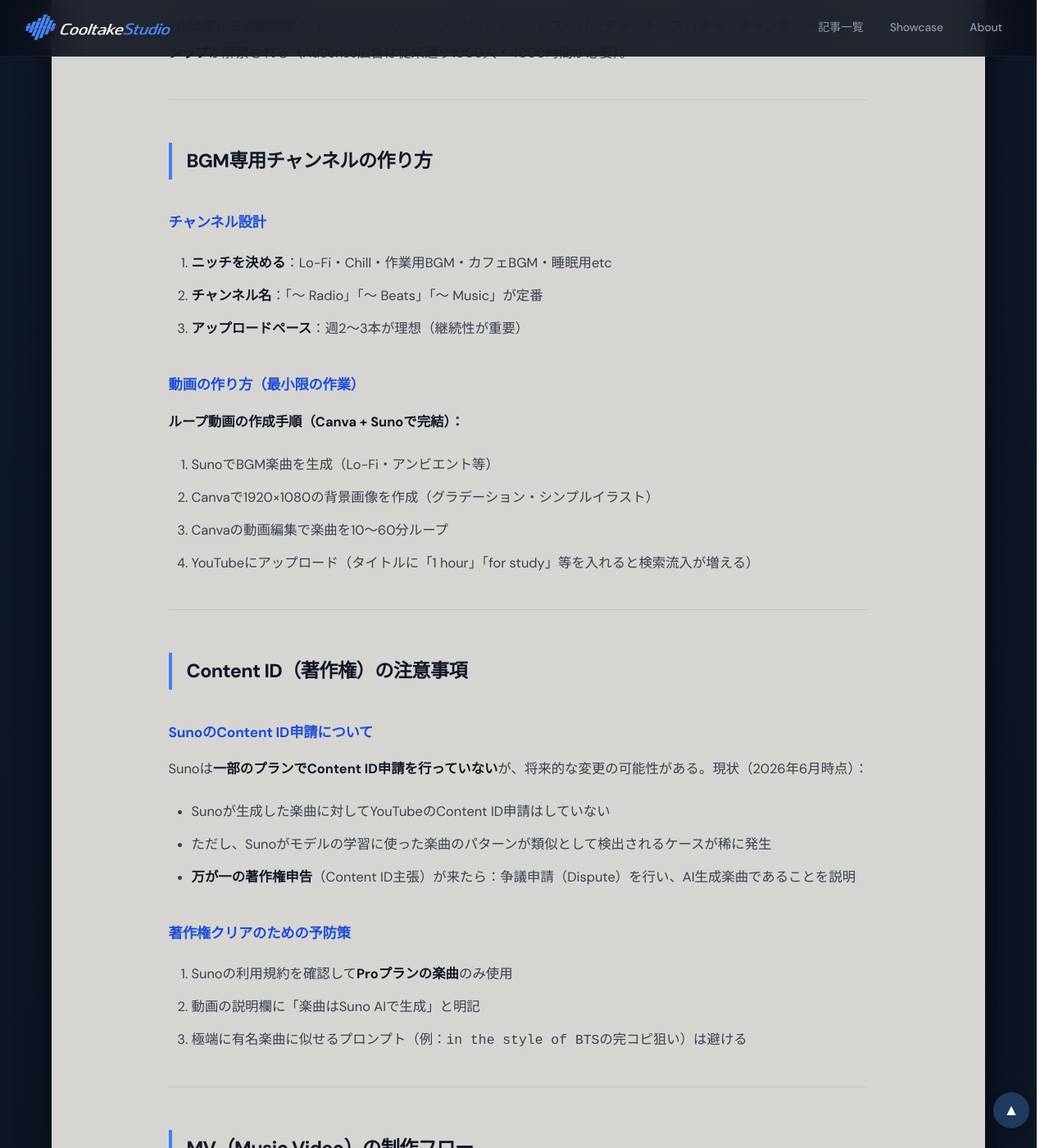
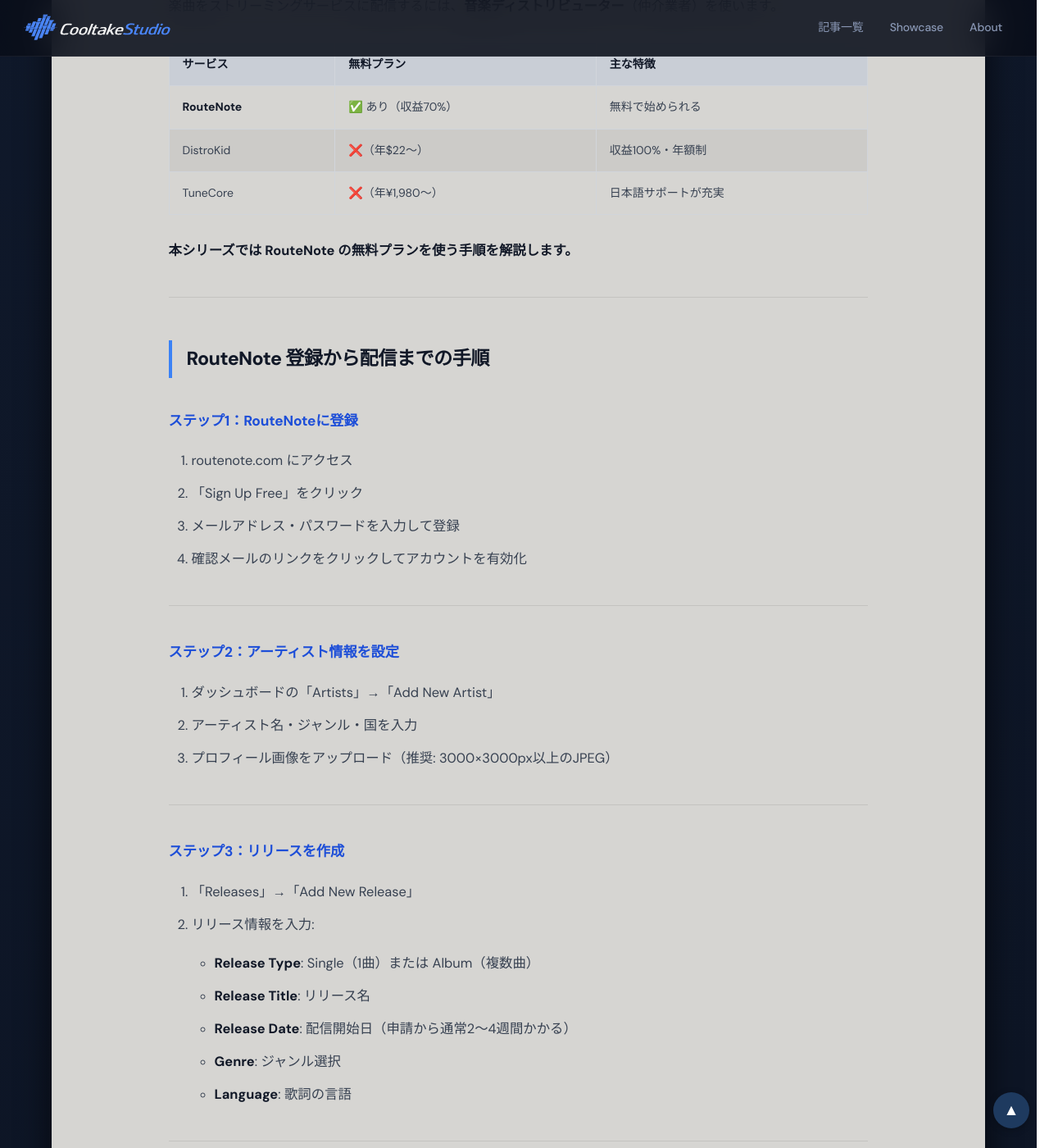
Before and after one commit to cooltake/cooltake-staging, a Jekyll site: the page built from _posts/2026-06-23-suno-guide-11.md, in a window 1280 px wide and 1400 px high, scrolled down 1384 px. Shown: the whole window at 82% size. Built offline with Jekyll 4.4.1, drawn with Linux system fonts in a browser that asks for light colours; some web fonts are replaced; some of the changed text lies outside the part shown.

```diff
--- a/_posts/2026-06-23-suno-guide-11.md
+++ b/_posts/2026-06-23-suno-guide-11.md
@@ -1,136 +1,172 @@
 ---
 layout: post
-title: "【第11回】SunoのAI楽曲でYouTubeを収益化する方法｜AdSense・BGMチャンネル・著作権管理の全知識"
-description: "Suno AIで生成した楽曲を使ったYouTubeチャンネルの収益化戦略を解説。BGM専用チャンネル・Music Video・著作権トラブルの回避・Content IDの仕組みまで詳しく説明。"
+title: "Sunoで作った曲を配信する — RouteNoteでSpotify・Apple Musicへ【第11回】"
+description: "Suno AIで制作した楽曲をSpotify・Apple Musicに配信する手順を解説。RouteNoteの無料登録から配信申請・収益化条件まで実際のフローを紹介します。"
 date: 2026-06-23
 categories: [production]
-tags: [Suno AI, YouTube, 収益化, AdSense, BGM, AI音楽]
+tags: [Suno, AI音楽, RouteNote, Spotify, Apple Music, 音楽配信]
 image: /assets/images/thumb-suno-guide-11.jpg
-series: suno-guide
-series_title: "Sunoで曲を作る"
-series_num: 11
 ---
 
-> **このシリーズについて**
-> 「Sunoで曲を作る」全12回のシリーズです。#11はYouTube収益化の実践。#10の配信ガイドも合わせてお読みください。
+## Sunoの曲を世界に届ける
 
-## SunoとYouTubeの相性
+[第10回](/production/suno-guide-10/)までで、Sunoを使った楽曲制作の技術を一通り学びました。第11回では、作った曲を**Spotify・Apple Musicなどのストリーミングサービスに配信**する方法を解説します。
 
-Sunoで生成した楽曲はYouTubeの収益化に使える。特に以下の3形式との相性が良い：
-
-| 形式 | 特徴 |
-|------|------|
-| **BGM専用チャンネル** | Lo-Fi・アンビエント・集中用BGMを配信。需要が安定 |
-| **MV（Music Video）** | 楽曲に映像を組み合わせて公開。バイラル狙い |
-| **カバー動画のBGM** | 自分の演奏・歌声＋Sunoのバックトラック |
+ただし、配信に進む前に確認しておくべき重要な条件があります。
 
 ---
 
-## 収益化条件（YPP：YouTube Partner Program）
+## 重要：Sunoの商用利用・配信条件
 
-YouTubeのAdSense収益を受け取るには：
+### 無料プランでは配信不可
 
-| 条件 | 数値 |
-|------|------|
-| チャンネル登録者数 | 500人以上 |
-| 過去90日の動画アップロード | 3本以上 |
-| 過去12ヶ月の総再生時間 | 3,000時間以上 **または** |
-| 過去90日のショート視聴回数 | 3,000,000回以上 |
+| プラン | 月額 | 配信・商用利用 |
+|-------|------|--------------|
+| Free | 無料 | ❌ 禁止（個人・非商用のみ） |
+| Pro | $8/月 | ✅ 商用利用・配信OK |
+| Premier | $24/月 | ✅ 商用利用・配信OK |
 
-**2024年からの新制度：** 上記の「500人・3000時間」条件でも**スーパーチャット・スパチャ・チャンネルメンバーシップ**が解禁される（AdSense広告は従来通り1000人・4000時間が必要）。
+**配信するには Pro または Premier プランが必須です。**
+
+### 「Powered by Suno」表記の要否
+
+Proプラン以上では商用利用・配信が許可されますが、**Sunoの利用規約は変更されることがあります**。配信前に必ずSunoの最新の利用規約を確認してください。
 
 ---
 
-## BGM専用チャンネルの作り方
+## 配信ディストリビューターの選択
 
-### チャンネル設計
+楽曲をストリーミングサービスに配信するには、**音楽ディストリビューター**（仲介業者）を使います。
 
-1. **ニッチを決める**：Lo-Fi・Chill・作業用BGM・カフェBGM・睡眠用etc
-2. **チャンネル名**：「〜 Radio」「〜 Beats」「〜 Music」が定番
-3. **アップロードペース**：週2〜3本が理想（継続性が重要）
+| サービス | 無料プラン | 主な特徴 |
+|---------|---------|---------|
+| **RouteNote** | ✅ あり（収益70%） | 無料で始められる |
+| DistroKid | ❌（年$22〜） | 収益100%・年額制 |
+| TuneCore | ❌（年¥1,980〜） | 日本語サポートが充実 |
 
-### 動画の作り方（最小限の作業）
-
-**ループ動画の作成手順（Canva + Sunoで完結）：**
-
-1. SunoでBGM楽曲を生成（Lo-Fi・アンビエント等）
-2. Canvaで1920×1080の背景画像を作成（グラデーション・シンプルイラスト）
-3. Canvaの動画編集で楽曲を10〜60分ループ
-4. YouTubeにアップロード（タイトルに「1 hour」「for study」等を入れると検索流入が増える）
+**本シリーズでは RouteNote の無料プランを使う手順を解説します。**
 
 ---
 
-## Content ID（著作権）の注意事項
+## RouteNote 登録から配信までの手順
 
-### SunoのContent ID申請について
+### ステップ1：RouteNoteに登録
 
-Sunoは**一部のプランでContent ID申請を行っていない**が、将来的な変更の可能性がある。現状（2026年6月時点）：
-
-- Sunoが生成した楽曲に対してYouTubeのContent ID申請はしていない
-- ただし、Sunoがモデルの学習に使った楽曲のパターンが類似として検出されるケースが稀に発生
-- **万が一の著作権申告**（Content ID主張）が来たら：争議申請（Dispute）を行い、AI生成楽曲であることを説明
-
-### 著作権クリアのための予防策
-
-1. Sunoの利用規約を確認して**Proプランの楽曲**のみ使用
-2. 動画の説明欄に「楽曲はSuno AIで生成」と明記
-3. 極端に有名楽曲に似せるプロンプト（例：`in the style of BTS`の完コピ狙い）は避ける
+1. routenote.com にアクセス
+2. 「Sign Up Free」をクリック
+3. メールアドレス・パスワードを入力して登録
+4. 確認メールのリンクをクリックしてアカウントを有効化
 
 ---
 
-## MV（Music Video）の制作フロー
+### ステップ2：アーティスト情報を設定
 
-### 映像の調達方法（著作権フリー）
-
-| 素材源 | コスト |
-|--------|--------|
-| **Pexels Video** | 完全無料・商用可 |
-| **Pixabay Video** | 完全無料・商用可 |
-| **Coverr.co** | 完全無料・商用可 |
-| **Storyblocks** | 月額$15〜（プロ素材） |
-| **AI動画（Higgsfield・Kling等）** | クレジット消費 |
-
-### 簡易MV制作（CapCut使用）
-
-1. SunoのMP3をCapCutにインポート
-2. フリー映像素材を並べる
-3. 楽曲に合わせてカット編集
-4. テキスト（曲名・アーティスト名）を追加
-5. 1920×1080でエクスポート
+1. ダッシュボードの「Artists」→「Add New Artist」
+2. アーティスト名・ジャンル・国を入力
+3. プロフィール画像をアップロード（推奨: 3000×3000px以上のJPEG）
 
 ---
 
-## YouTubeでの収益最大化戦略
+### ステップ3：リリースを作成
 
-### 収益源の組み合わせ
-
-| 収益源 | 概要 |
-|--------|------|
-| **AdSense広告** | 再生回数に連動。YPP承認後 |
-| **Super Thanks** | 視聴者からのダイレクト投げ銭 |
-| **チャンネルメンバーシップ** | 月額サブスクで特典提供 |
-| **グッズ（Merch shelf）** | チャンネル連携グッズ販売 |
-| **ストリーミング誘導** | Spotifyへの誘導でRouteNote収益も重複 |
-
-### SEOのコツ
-
-- **タイトル**に「作業用BGM」「勉強用」「1時間」「ジャンル名」を入れる
-- **タグ**：`lo-fi music`, `study music`, `relaxing bgm`, `作業用bgm`, `japan lo-fi`
-- **サムネイル**：暗めの背景＋シンプルなイラスト（Lo-Fi系はAniメ風イラストが鉄板）
-- **公開タイミング**：平日17〜21時が国内リーチ最大
+1. 「Releases」→「Add New Release」
+2. リリース情報を入力:
+   - **Release Type**: Single（1曲）または Album（複数曲）
+   - **Release Title**: リリース名
+   - **Release Date**: 配信開始日（申請から通常2〜4週間かかる）
+   - **Genre**: ジャンル選択
+   - **Language**: 歌詞の言語
 
 ---
 
-## 参考：AI音楽BGMチャンネルの成功事例
+### ステップ4：楽曲と音源をアップロード
 
-「Lo-Fi Girl」（チャンネル登録13M）に代表されるBGMチャンネルは、ライブ配信形式で24時間音楽を流す手法で成功している。AI音楽と相性が良く、小規模チャンネルでも月数万円の収益を得ているケースが複数報告されている。
+#### 音源ファイルの要件
+
+| 項目 | 要件 |
+|-----|------|
+| フォーマット | WAVまたはFLAC |
+| サンプルレート | 44,100 Hz または 48,000 Hz |
+| ビット深度 | 16bit または 24bit |
+| ファイルサイズ | 最大500MB |
+
+**MP3は多くのディストリビューターで非推奨**のため、SunoのPro以上でWAVをダウンロードしてから使用します。
+
+#### 楽曲情報の入力
+
+- **Track Title**: 曲名
+- **Artists**: アーティスト名（Sunoが共同制作者に含まれるかは規約確認が必要）
+- **ISRC**: 空白でOK（RouteNoteが自動付番）
 
 ---
 
-次回（最終回 #12）は、**Sunoの限界と向き合い方**を解説する。AIには苦手なこと・できないことがあり、それを理解した上でどう使いこなすかが長期的な成功のカギだ。
+### ステップ5：ジャケット画像をアップロード
+
+| 項目 | 要件 |
+|-----|------|
+| サイズ | 3000×3000px以上（正方形） |
+| フォーマット | JPEG |
+| 解像度 | 72dpi以上 |
+| 内容 | テキストを含む場合は読みやすいフォントで |
+
+**Canvaなどで無料で作成できます。**
 
 ---
 
-{% include suno-series-nav.html current=11 %}
+### ステップ6：配信ストアを選択して申請
 
-{% include suno-cta.html %}
+1. 配信するストアを選択（Spotify・Apple Music・Amazon Music等）
+2. RouteNote無料プランでは主要ストアすべてに配信可能
+3. 「Submit Release」をクリックして申請完了
+
+審査通過後、各ストアに楽曲が登録されます（Spotifyは通常2〜5日）。
+
+---
+
+## 収益について正直に伝えておくこと
+
+### RouteNote無料プランの収益分配
+
+- RouteNoteへの手数料: 収益の30%
+- アーティストへの分配: 収益の70%
+
+### 現実的な収益期待値
+
+Spotifyの1再生あたりの支払いは**約¥0.3〜¥0.5**です。
+
+| 月間再生数 | 月収（概算） |
+|----------|------------|
+| 1,000回 | ¥300〜¥500 |
+| 10,000回 | ¥3,000〜¥5,000 |
+| 100,000回 | ¥30,000〜¥50,000 |
+
+**ストリーミング収益だけで生計を立てるのは現実的ではありません。**
+
+Sunoで楽曲を配信する主な価値は「**ブランド価値・自己表現の場を持つこと**」です。Spotifyアーティストページを持つことで、クリエイターとしてのプロフィールに説得力が生まれます。
+
+---
+
+<div class="cta-soundhouse">
+<p>音楽制作に必要な機材はサウンドハウスで。DTM・録音機材を豊富に取り揃えています。</p>
+<a href="https://h.accesstrade.net/sp/cc?rk=01001xqc00os63&url=https%3A%2F%2Fwww.soundhouse.co.jp%2Fsearch%2Findex%2F%3Fcategory%3D%26search_all%3DDTM" rel="nofollow" referrerpolicy="no-referrer-when-downgrade">サウンドハウスでDTM機材を見る</a>
+</div>
+
+<div style="margin:56px 0 0;padding:28px;background:#0f1220;border:1px solid rgba(255,255,255,0.06);border-radius:18px;">
+  <div style="text-align:center;padding-bottom:20px;margin-bottom:20px;border-bottom:1px solid rgba(255,255,255,0.06);">
+    <span style="display:block;font-size:.68rem;font-weight:700;letter-spacing:.08em;text-transform:uppercase;color:#8896b3;margin-bottom:6px;">この記事</span>
+    <span style="display:block;font-size:1rem;font-weight:800;color:#f1f5ff;">第11回：Sunoで作った曲を配信する — RouteNoteでSpotify・Apple Musicへ</span>
+  </div>
+  <div style="display:grid;grid-template-columns:1fr 1fr;gap:16px;">
+    <a href="/production/suno-guide-10/" style="display:block;padding:16px 18px;border-radius:12px;border:1px solid rgba(255,255,255,0.08);background:rgba(255,255,255,0.02);text-decoration:none;">
+      <span style="display:block;font-size:.72rem;font-weight:700;color:#8896b3;margin-bottom:6px;">&#8592; 前の記事</span>
+      <span style="display:block;font-size:.85rem;color:#f1f5ff;font-weight:600;">第10回：Sunoと宅録を組み合わせる — AIトラック＋生演奏のハイブリッド制作</span>
+    </a>
+    <a href="/production/suno-guide-12/" style="display:block;padding:16px 18px;border-radius:12px;border:1px solid rgba(59,130,246,.2);background:rgba(59,130,246,.06);text-decoration:none;">
+      <span style="display:block;font-size:.72rem;font-weight:700;color:#93c5fd;margin-bottom:6px;">次の記事 &#8594;</span>
+      <span style="display:block;font-size:.85rem;color:#f1f5ff;font-weight:600;">第12回：Sunoの限界と対策 — 音程・著作権・クオリティの壁を乗り越える</span>
+    </a>
+  </div>
+  <div style="text-align:center;margin-top:20px;">
+    <a href="/series-list.html?series=suno-guide" style="display:inline-block;padding:.5rem 1.2rem;background:rgba(255,255,255,0.04);border:1px solid rgba(255,255,255,0.08);border-radius:9999px;color:#8896b3;text-decoration:none;font-size:.8rem;">シリーズ記事一覧を見る</a>
+  </div>
+</div>
```
